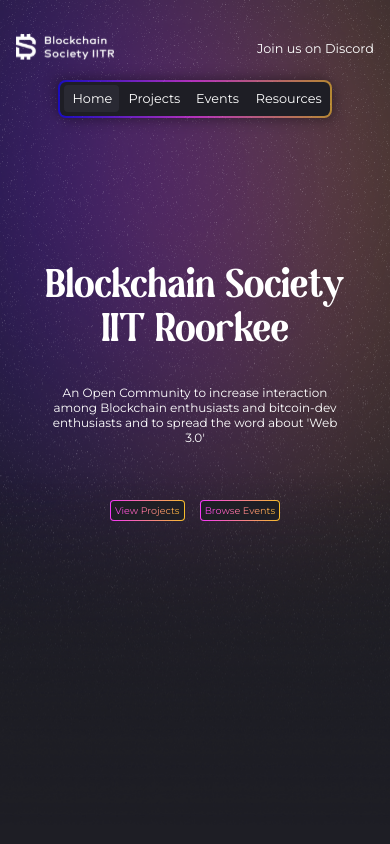
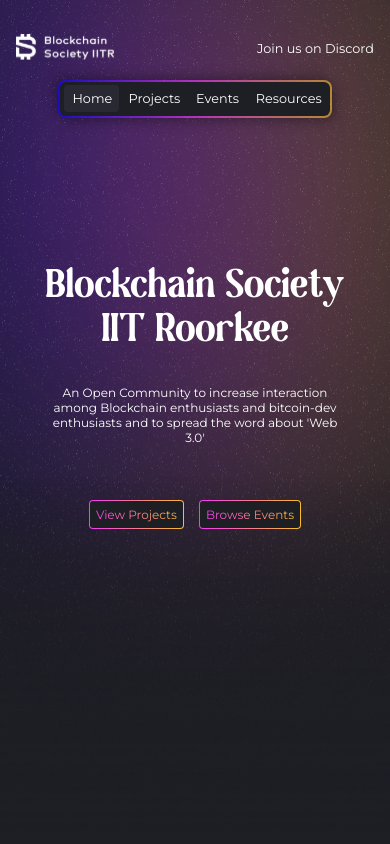
Before and after one commit to BlocSoc-iitr/website-2022, a React (Create React App) app: page / in a window 390 px wide. Shown: the top 844 px of the page. Built offline with nearby package versions, Linux system fonts and the light colour scheme.

Commit message:
Button size fixed

```diff
--- a/src/Components/Button/Button.module.css
+++ b/src/Components/Button/Button.module.css
@@ -69,8 +69,8 @@
 
 @media only screen and (min-width:320px) and (max-width: 760px) {
   .text {
-    font-size: 0.6rem;
-    padding: 4px
+    font-size: 0.75rem;
+    padding: 6px
   }
   .container{
     padding: 0 0;
```
